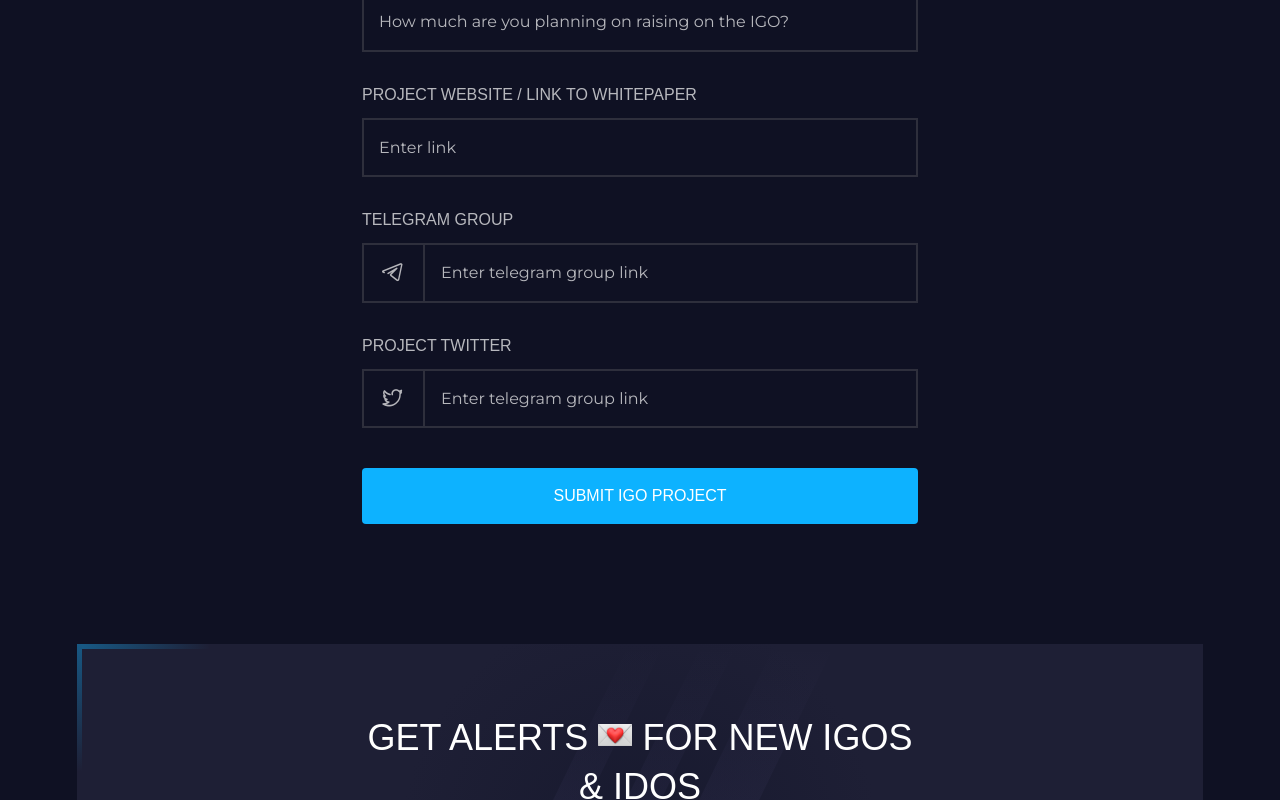
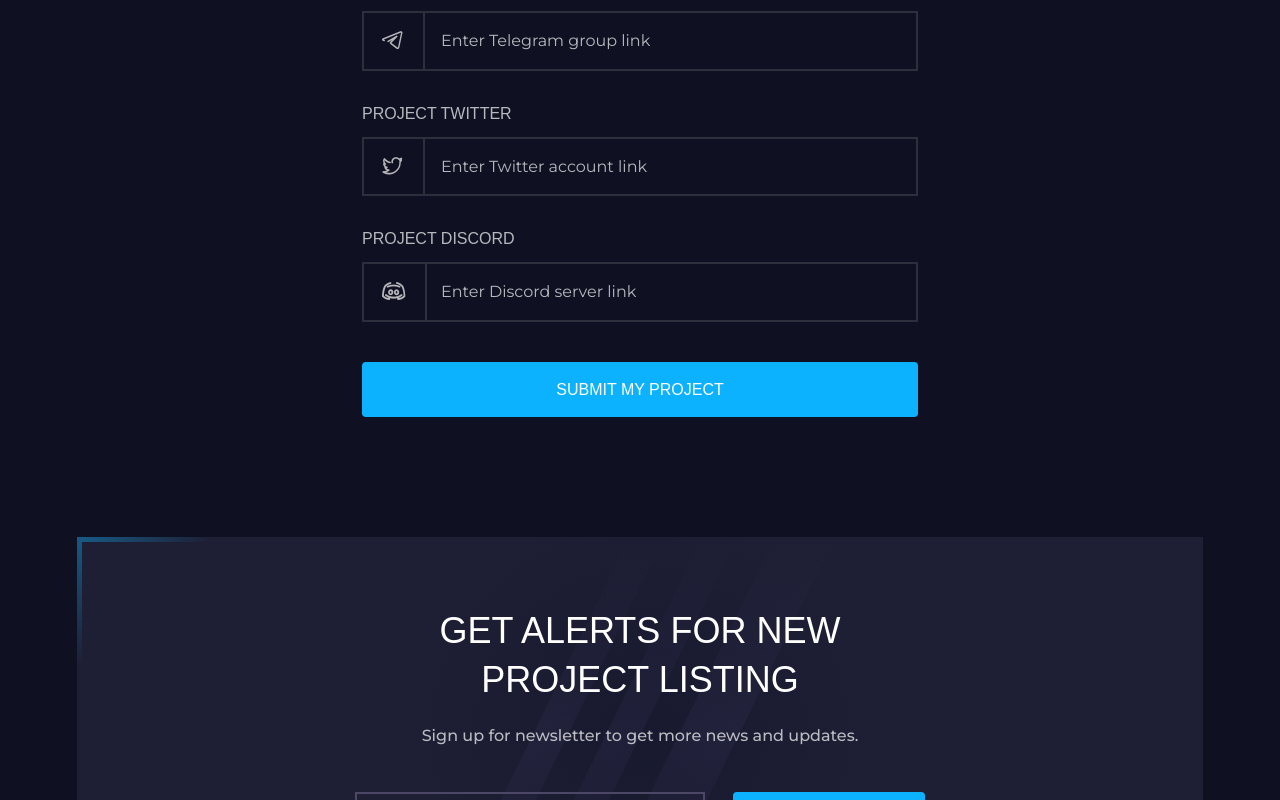
Before and after one commit to codeChef8888/xyz, a Next.js app: page /apply-for-igo in a window 1280 px wide. Shown: the part 1760-2560 px from the top of the page. Built offline with nearby package versions, Linux system fonts and the light colour scheme.

Commit message:
listing form fixed

```diff
--- a/components/Footer.tsx
+++ b/components/Footer.tsx
@@ -48,7 +48,7 @@ const Footer: NextPage = () => {
                   <i className="icon-linkedin"></i>
                 </a>
               </li>
-              <li>
+              {/* <li>
                 <a href="#">
                   <i className="icon-instagram"></i>
                 </a>
@@ -57,7 +57,7 @@ const Footer: NextPage = () => {
                 <a href="#">
                   <i className="icon-facebook"></i>
                 </a>
-              </li>
+              </li> */}
             </ul>
           </div>
           <div className="footer-logo text-center mb-45">
--- a/components/SubscribeSection.tsx
+++ b/components/SubscribeSection.tsx
@@ -7,14 +7,14 @@ const SubscribeSection: NextPage = () => {
         <div className="footer-cta-area footer-cta-form text-center active-shape hover-shape-inner">
           <h2 className="title mb-15">
             Get alerts{" "}
-            <span>
+            {/* <span>
               <img src="assets/images/icons/sms.png" alt="" />
-            </span>{" "}
-            for new IGOs & IDOs
+            </span>{" "} */}
+            for new project listing
             <br />
           </h2>
           <div className="dsc mb-44">
-            Sign up for newsletter to get more IGO/IDO News and Updates
+            Sign up for newsletter to get more news and updates.
           </div>
           <div className="footer-link">
             <form>
--- a/pages/apply-for-igo.tsx
+++ b/pages/apply-for-igo.tsx
@@ -7,7 +7,7 @@ const ApplyForIGO: NextPage = () => {
       <div className="gamfi-breadcrumbs-section">
         <div className="container">
           <div className="apply-heading text-center">
-            <h2 className="mb-0">Apply for IGO</h2>
+            <h2 className="mb-0">Apply for Liquidity</h2>
           </div>
         </div>
       </div>
@@ -136,7 +136,7 @@ const ApplyForIGO: NextPage = () => {
                   <label htmlFor="launch">Ready to launch</label>
                   <div className="check"></div>
                 </div>
-                <h5 className="mt-30 mb-22">Have you already raised funds ?</h5>
+                {/* <h5 className="mt-30 mb-22">Have you already raised funds ?</h5>
                 <div className="input-list">
                   <input
                     type="radio"
@@ -146,7 +146,7 @@ const ApplyForIGO: NextPage = () => {
                   />
                   <label htmlFor="yes">Yes</label>
                   <div className="check"></div>
-                </div>
+                </div> */}
                 <div className="input-list">
                   <input type="radio" id="no" name="fav_language" value="No" />
                   <label htmlFor="no">No</label>
@@ -184,7 +184,7 @@ const ApplyForIGO: NextPage = () => {
                   <div className="check"></div>
                 </div>
               </div>
-              <div className="input-button">
+              {/* <div className="input-button">
                 <input
                   type="text"
                   id="target"
@@ -192,7 +192,7 @@ const ApplyForIGO: NextPage = () => {
                   required
                 />
                 <label htmlFor="target">Target Raise</label>
-              </div>
+              </div> */}
               <div className="input-button">
                 <input
                   type="text"
@@ -211,7 +211,7 @@ const ApplyForIGO: NextPage = () => {
                   className="enter"
                   id="telegram"
                   name="telegram"
-                  placeholder="Enter telegram group link"
+                  placeholder="Enter Telegram group link"
                   required
                 />
                 <label htmlFor="telegram">Telegram group</label>
@@ -223,13 +223,25 @@ const ApplyForIGO: NextPage = () => {
                   className="enter"
                   id="twitter"
                   name="twitter"
-                  placeholder="Enter telegram group link"
+                  placeholder="Enter Twitter account link"
                   required
                 />
                 <label htmlFor="twitter">Project Twitter</label>
               </div>
+              <div className="input-button">
+                <i className="icon-discord"></i>
+                <input
+                  type="text"
+                  className="enter"
+                  id="twitter"
+                  name="twitter"
+                  placeholder="Enter Discord server link"
+                  required
+                />
+                <label htmlFor="twitter">Project Discord</label>
+              </div>
               <div className="project-btn-area text-center black-shape-big mt-40">
-                <input type="submit" name="submit" value="Submit IGO Project" />
+                <input type="submit" name="submit" value="Submit My Project" />
                 <span className="hover-shape1"></span>
                 <span className="hover-shape2"></span>
                 <span className="hover-shape3"></span>
```
